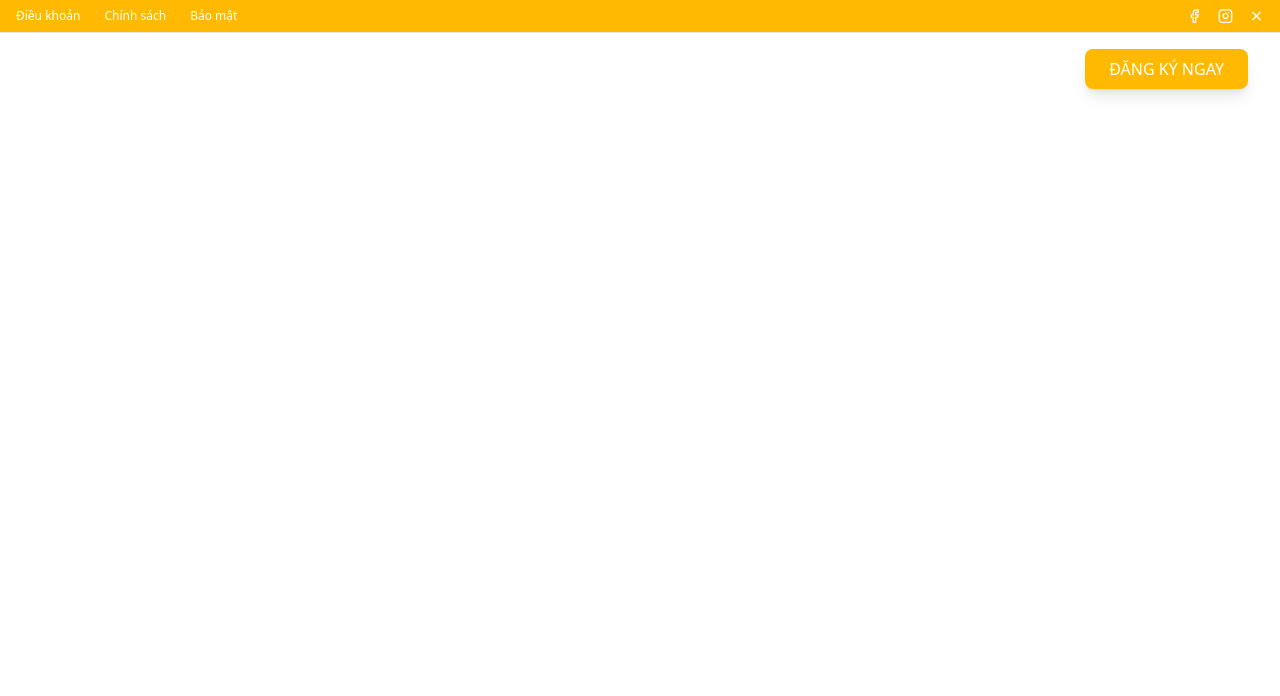
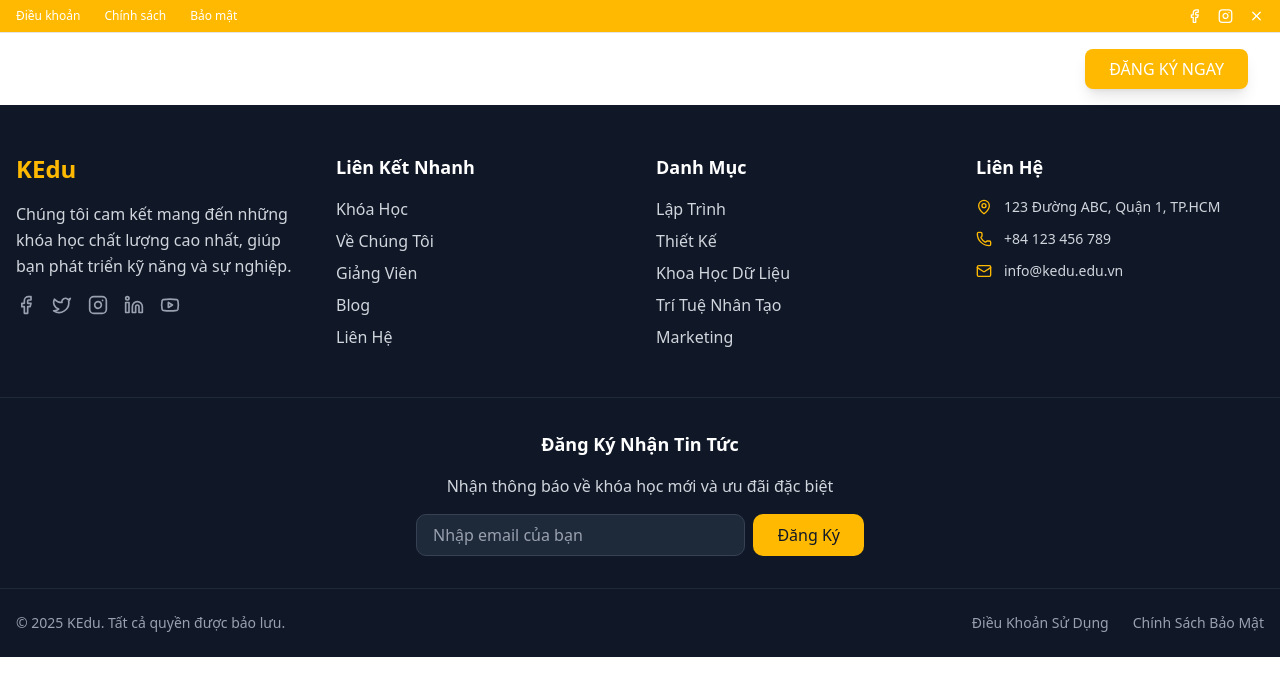
Before and after one commit to OXplakhoa/K-Edu, a Next.js app: page / in a window 1280 px wide. Shown: the top 696 px of the page. Built offline with nearby package versions, Linux system fonts and the light colour scheme.

Commit message:
Add Footer

```diff
--- a/app/page.tsx
+++ b/app/page.tsx
@@ -1,10 +1,12 @@
 import Header from "@/components/layout/Header";
+import Footer from "@/components/layout/Footer";
 import Image from "next/image";
 
 export default function Home() {
   return (
     <>
       <Header/>
+      <Footer/>
     </>
   );
 }
--- /dev/null
+++ b/components/layout/Footer.jsx
@@ -0,0 +1,173 @@
+'use client'
+import React from 'react';
+import { Mail, Phone, MapPin, Facebook, Twitter, Instagram, Linkedin, Youtube } from 'lucide-react';
+import Link from 'next/link';
+
+export default function Footer() {
+  return (
+    <footer className="bg-gray-900 text-white">
+      {/* Main Footer Content */}
+      <div className="container mx-auto px-4 py-12">
+        <div className="grid grid-cols-1 md:grid-cols-2 lg:grid-cols-4 gap-8">
+          {/* Company Info */}
+          <div className="space-y-4">
+            <h3 className="text-2xl font-bold text-amber-400">KEdu</h3>
+            <p className="text-gray-300 leading-relaxed">
+              Chúng tôi cam kết mang đến những khóa học chất lượng cao nhất,
+              giúp bạn phát triển kỹ năng và sự nghiệp.
+            </p>
+            <div className="flex space-x-4">
+              <a href="#" className="text-gray-400 hover:text-amber-400 transition-colors duration-200">
+                <Facebook size={20} />
+              </a>
+              <a href="#" className="text-gray-400 hover:text-amber-400 transition-colors duration-200">
+                <Twitter size={20} />
+              </a>
+              <a href="#" className="text-gray-400 hover:text-amber-400 transition-colors duration-200">
+                <Instagram size={20} />
+              </a>
+              <a href="#" className="text-gray-400 hover:text-amber-400 transition-colors duration-200">
+                <Linkedin size={20} />
+              </a>
+              <a href="#" className="text-gray-400 hover:text-amber-400 transition-colors duration-200">
+                <Youtube size={20} />
+              </a>
+            </div>
+          </div>
+
+          {/* Quick Links */}
+          <div className="space-y-4">
+            <h4 className="text-lg font-semibold text-white">Liên Kết Nhanh</h4>
+            <ul className="space-y-2">
+              <li>
+                <a href="#courses" className="text-gray-300 hover:text-amber-400 transition-colors duration-200">
+                  Khóa Học
+                </a>
+              </li>
+              <li>
+                <a href="#about" className="text-gray-300 hover:text-amber-400 transition-colors duration-200">
+                  Về Chúng Tôi
+                </a>
+              </li>
+              <li>
+                <a href="#" className="text-gray-300 hover:text-amber-400 transition-colors duration-200">
+                  Giảng Viên
+                </a>
+              </li>
+              <li>
+                <a href="#" className="text-gray-300 hover:text-amber-400 transition-colors duration-200">
+                  Blog
+                </a>
+              </li>
+              <li>
+                <a href="#" className="text-gray-300 hover:text-amber-400 transition-colors duration-200">
+                  Liên Hệ
+                </a>
+              </li>
+            </ul>
+          </div>
+
+          {/* Categories */}
+          <div className="space-y-4">
+            <h4 className="text-lg font-semibold text-white">Danh Mục</h4>
+            <ul className="space-y-2">
+              <li>
+                <a href="#" className="text-gray-300 hover:text-amber-400 transition-colors duration-200">
+                  Lập Trình
+                </a>
+              </li>
+              <li>
+                <a href="#" className="text-gray-300 hover:text-amber-400 transition-colors duration-200">
+                  Thiết Kế
+                </a>
+              </li>
+              <li>
+                <a href="#" className="text-gray-300 hover:text-amber-400 transition-colors duration-200">
+                  Khoa Học Dữ Liệu
+                </a>
+              </li>
+              <li>
+                <a href="#" className="text-gray-300 hover:text-amber-400 transition-colors duration-200">
+                  Trí Tuệ Nhân Tạo
+                </a>
+              </li>
+              <li>
+                <a href="#" className="text-gray-300 hover:text-amber-400 transition-colors duration-200">
+                  Marketing
+                </a>
+              </li>
+            </ul>
+          </div>
+
+          {/* Contact Info */}
+          <div className="space-y-4">
+            <h4 className="text-lg font-semibold text-white">Liên Hệ</h4>
+            <div className="space-y-3">
+              <div className="flex items-center space-x-3">
+                <MapPin size={16} className="text-amber-400" />
+                <span className="text-gray-300 text-sm">
+                  123 Đường ABC, Quận 1, TP.HCM
+                </span>
+              </div>
+              <div className="flex items-center space-x-3">
+                <Phone size={16} className="text-amber-400" />
+                <span className="text-gray-300 text-sm">
+                  +84 123 456 789
+                </span>
+              </div>
+              <div className="flex items-center space-x-3">
+                <Mail size={16} className="text-amber-400" />
+                <span className="text-gray-300 text-sm">
+                  info@kedu.edu.vn
+                </span>
+              </div>
+            </div>
+          </div>
+        </div>
+      </div>
+
+      {/* Newsletter Section */}
+      <div className="border-t border-gray-800 py-8">
+        <div className="container mx-auto px-4">
+          <div className="max-w-md mx-auto text-center">
+            <h4 className="text-lg font-semibold text-white mb-4">
+              Đăng Ký Nhận Tin Tức
+            </h4>
+            <p className="text-gray-300 mb-4">
+              Nhận thông báo về khóa học mới và ưu đãi đặc biệt
+            </p>
+            <div className="flex space-x-2">
+              <input
+                type="email"
+                placeholder="Nhập email của bạn"
+                className="flex-1 px-4 py-2 bg-gray-800 border border-gray-700 rounded-lg focus:ring-2 focus:ring-amber-400 focus:border-transparent text-white placeholder-gray-400"
+              />
+              <button className="px-6 py-2 bg-amber-400 text-gray-900 font-medium rounded-lg hover:bg-amber-500 transition-colors duration-200">
+                Đăng Ký
+              </button>
+            </div>
+          </div>
+        </div>
+      </div>
+
+      {/* Bottom Bar */}
+      <div className="border-t border-gray-800 py-6">
+        <div className="container mx-auto px-4">
+          <div className="flex flex-col md:flex-row justify-between items-center space-y-4 md:space-y-0">
+            <div className="text-gray-400 text-sm">
+              © 2025 KEdu. Tất cả quyền được bảo lưu.
+            </div>
+            <div className="flex space-x-6 text-sm">
+              <Link href="#" className="text-gray-400 hover:text-amber-400 transition-colors duration-200">
+                Điều Khoản Sử Dụng
+              </Link>
+              <Link href="#" className="text-gray-400 hover:text-amber-400 transition-colors duration-200">
+                Chính Sách Bảo Mật
+              </Link>
+            </div>
+          </div>
+        </div>
+      </div>
+    </footer>
+  );
+}
```
